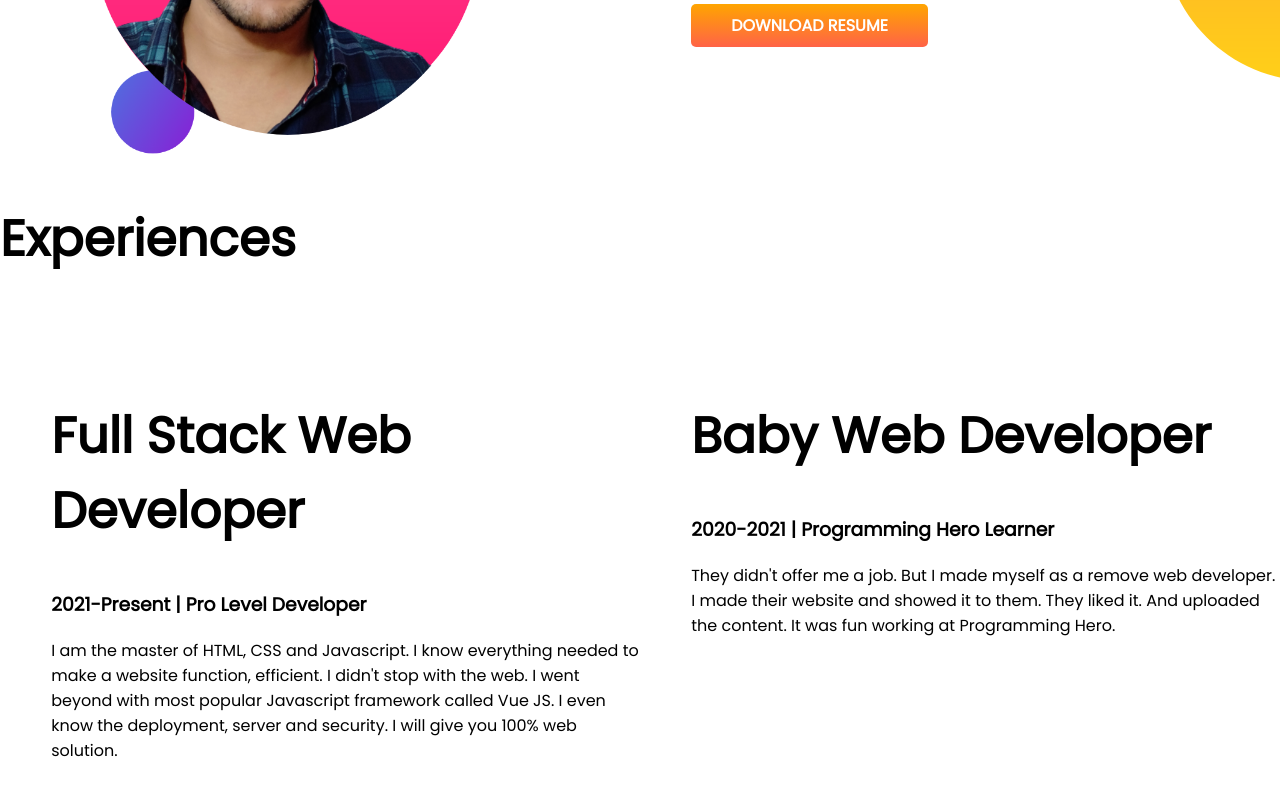
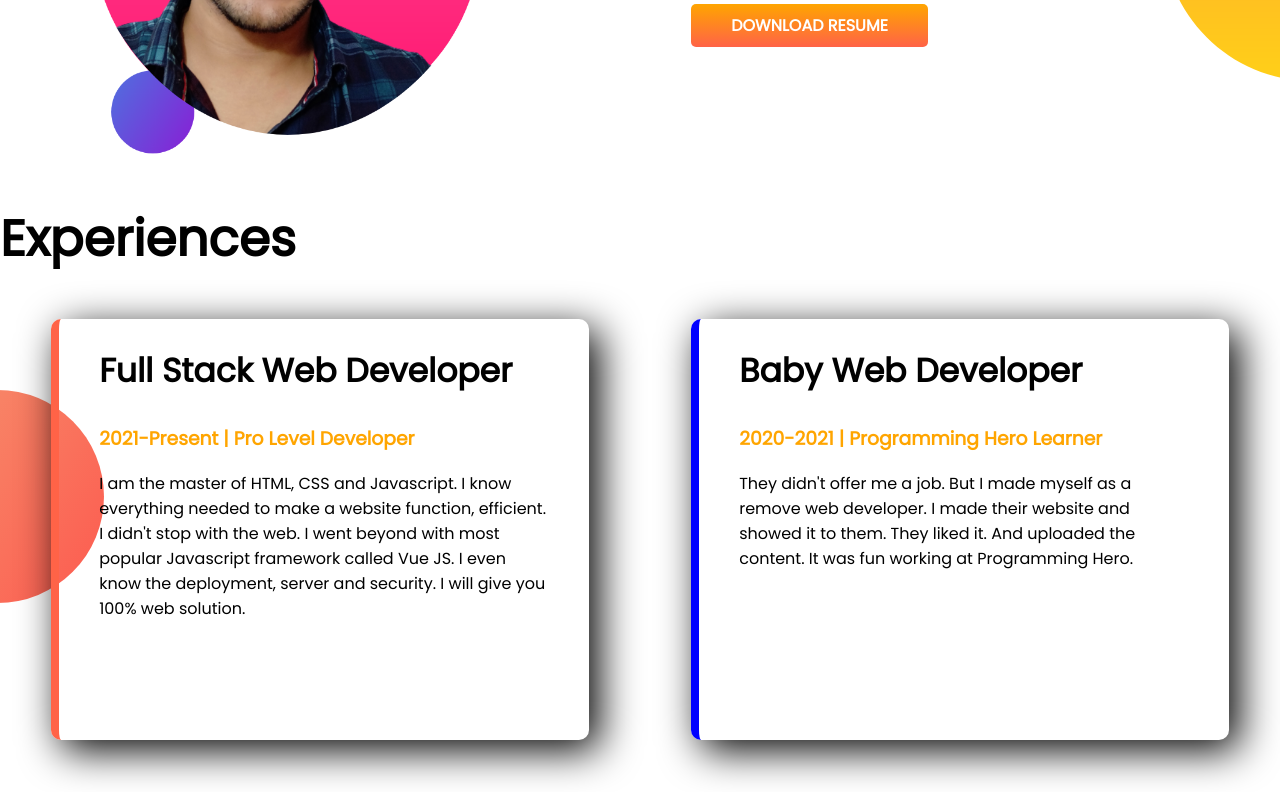
Before and after one commit to shawnahmed99/developer-portfolio, a plain HTML site: page index.html in a window 1280 px wide. Shown: the part 800-1592 px from the top of the page. Drawn offline with Linux system fonts and the light colour scheme.

```diff
--- a/index.html
+++ b/index.html
@@ -45,9 +45,9 @@
     <section class="Experience-area">
         <h1>Experiences</h1>
         <div class="flexible-container">
-            <div class="half-width">
-                <h1>Full Stack Web Developer</h1>
-                <h3>2021-Present | Pro Level Developer</h3>
+            <div id="Full-Stack" class="experience-box">
+                <h2>Full Stack Web Developer</h2>
+                <h3 class="orange-color">2021-Present | Pro Level Developer</h3>
                 <p>I am the master of HTML, CSS and Javascript. I know
                     everything needed to make a website function,
                     efficient. I didn't stop with the web. I went beyond
@@ -55,26 +55,16 @@
                     JS. I even know the deployment, server and security. I
                     will give you 100% web solution.</p>
             </div>
-            <div class="half-width">
-                <h1>Baby Web Developer</h1>
-                <h3>2020-2021 | Programming Hero Learner</h3>
-                <p>They didn't offer me a job. But I made myself as a remove
-                    web developer. I made their website and showed
+            <div id="Baby-Web" class="experience-box">
+                <h2>Baby Web Developer</h2>
+                <h3 class="orange-color">2020-2021 | Programming Hero Learner</h3>
+                <p>They didn't offer me a job. But I made myself as a remove web developer. I made their website and
+                    showed
                     it to them. They liked it. And uploaded the content. It
-                    was fun working at Programming Hero.</p>
+                    was fun working at Programming Hero.
+                </p>
             </div>
         </div>
-
-
-
-
-
-
-
-
-
-
-
 
     </section>
 </body>
--- a/style.css
+++ b/style.css
@@ -6,6 +6,10 @@
 
 h1 {
     font-size: 50px;
+}
+
+h2 {
+    font-size: 33px;
 }
 
 .orange-color {
@@ -47,3 +51,35 @@
     background-repeat: no-repeat;
     background-position: right;
 }
+
+.orange-color {
+    color: orange;
+}
+
+.experience-box {
+    width: 50%;
+    margin-left: 4%;
+    margin-right: 4%;
+    margin-bottom: 4%;
+    padding-left: 40px;
+
+    padding-right: 40px;
+    padding-bottom: 8%;
+    border-radius: 10px;
+    box-shadow: 10px 10px 40px black;
+}
+
+.Experience-area {
+    background-image: url(images/exp-bg.png);
+    background-repeat: no-repeat;
+    background-position: left;
+
+}
+
+#Full-Stack {
+    border-left: 8px solid tomato;
+}
+
+#Baby-Web {
+    border-left: 8px solid blue;
+}
```
